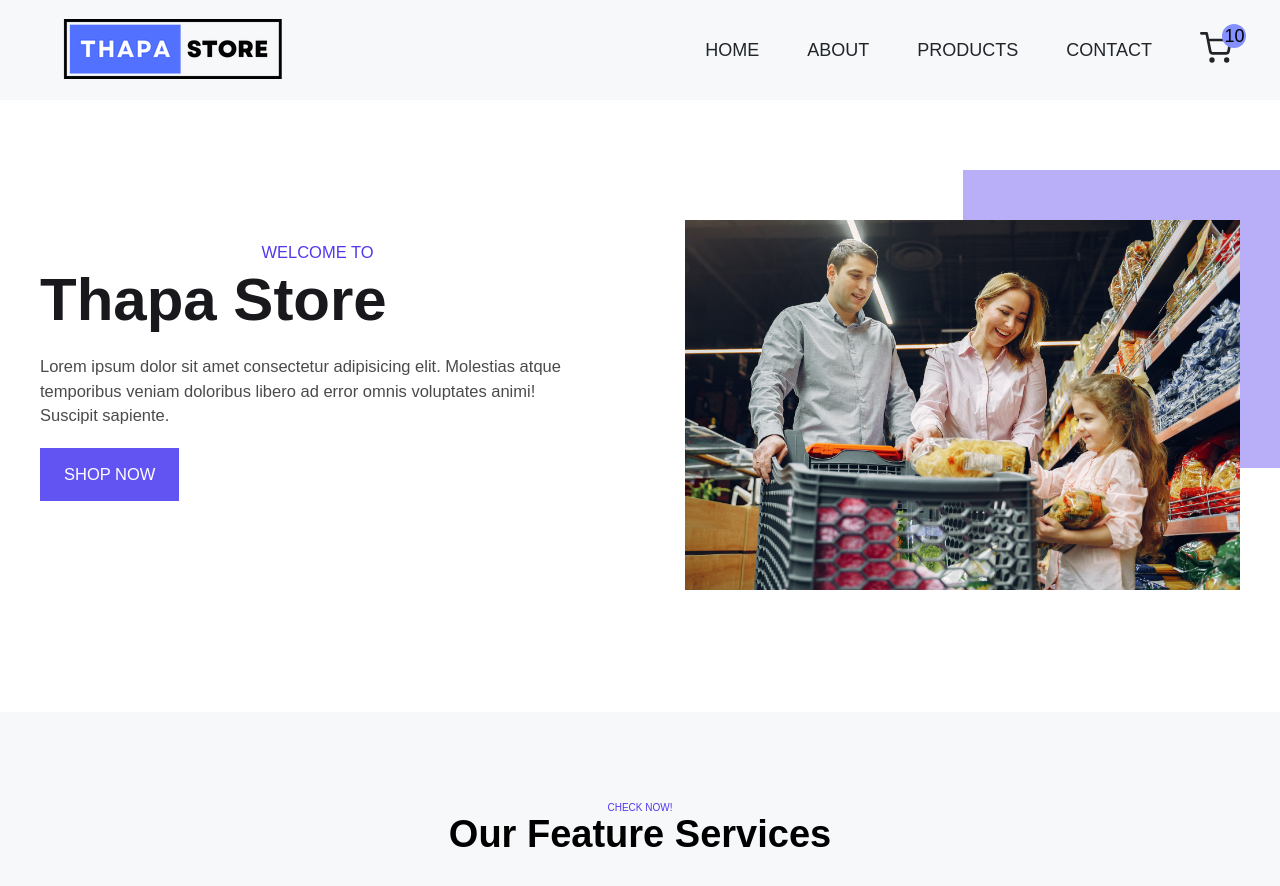
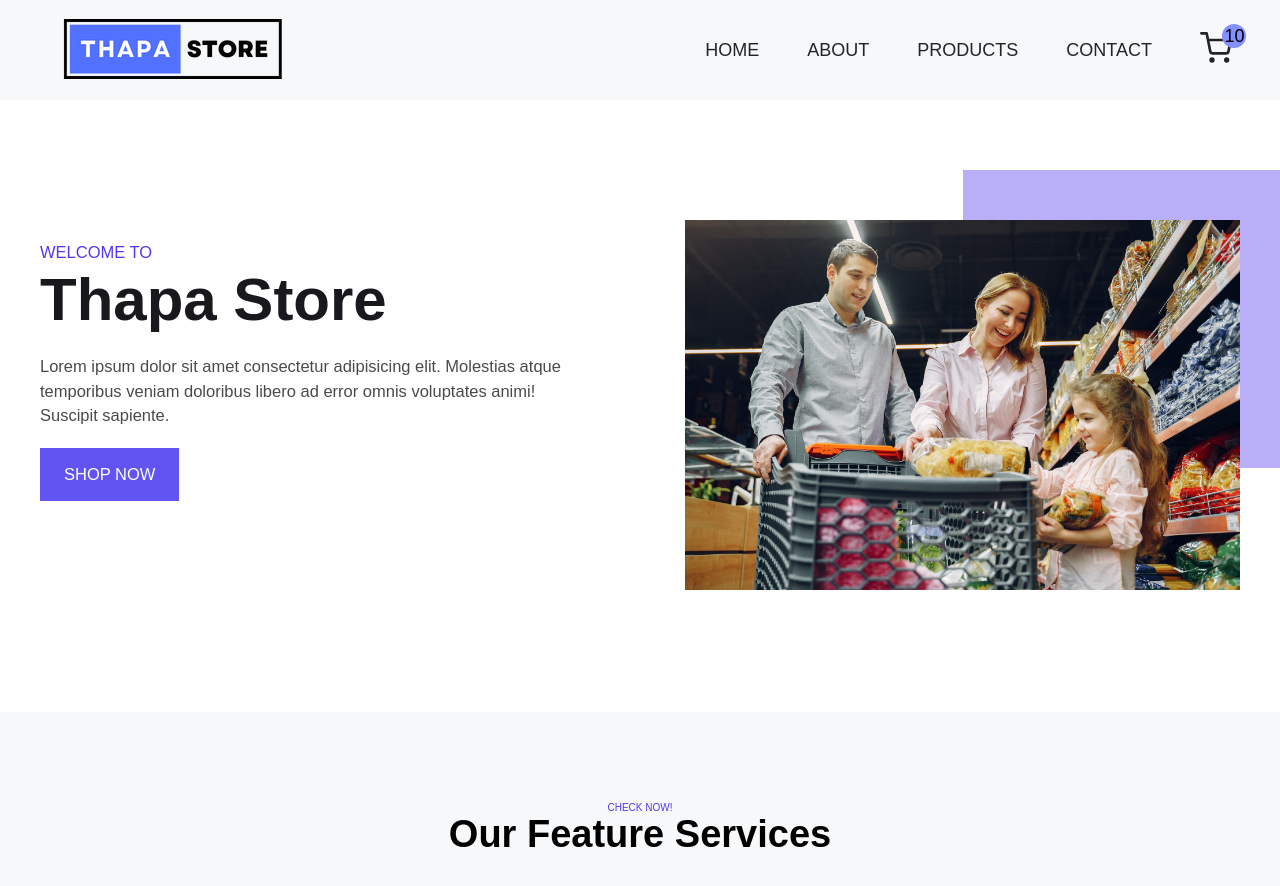
Before and after one commit to jtr-code/ReactEcommerce, a React (Create React App) app: page / in a window 1280 px wide. Shown: the top 886 px of the page. Built offline with nearby package versions, Linux system fonts and the light colour scheme; no server answers.

Commit message:
[Added] Indian Currency Format

```diff
--- a/src/Components/FeaturedProduct.js
+++ b/src/Components/FeaturedProduct.js
@@ -16,7 +16,7 @@ const FeaturedProduct = () => {
   return (
     <Wrapper className="section">
       <div className="container"></div>
-      <div className="intro-data">Check Now!</div>
+      <div className="intro-data-feature">Check Now!</div>
       <div className="common-heading-feature">Our Feature Services</div>
       <div className="grid grid-three-column">
         {featuredProducts.map((elem) => {
--- a/src/Components/Product.js
+++ b/src/Components/Product.js
@@ -1,4 +1,5 @@
 import { NavLink } from "react-router-dom";
+import FormatPrice from "../Helpers.js/FormatPrice";
 
 const Product = (elem) => {
   const { id, name, image, price, category } = elem;
@@ -12,7 +13,7 @@ const Product = (elem) => {
         <div className="card-data">
           <div className="card-data-flex">
             <h3>{name}</h3>
-            <p className="card-data-price">{price}</p>
+            <p className="card-data--price">{<FormatPrice price={price} />}</p>
           </div>
         </div>
       </div>
--- a/src/GlobalStyle.js
+++ b/src/GlobalStyle.js
@@ -119,6 +119,12 @@ ${"" /* resuable code section  */}
     }
 
      .intro-data {
+      text-align:start;
+      margin-bottom: 0;
+      text-transform: uppercase;
+      color: #5138ee;
+    }
+     .intro-data-feature {
       text-align:center;
       margin-bottom: 0;
       text-transform: uppercase;
--- /dev/null
+++ b/src/Helpers.js/FormatPrice.js
@@ -0,0 +1,9 @@
+const FormatPrice = ({ price }) => {
+  return Intl.NumberFormat("en-IN", {
+    style: "currency",
+    currency: "INR",
+    maximumFractionDigits: 2,
+  }).format(price / 100);
+};
+
+export default FormatPrice;
```
